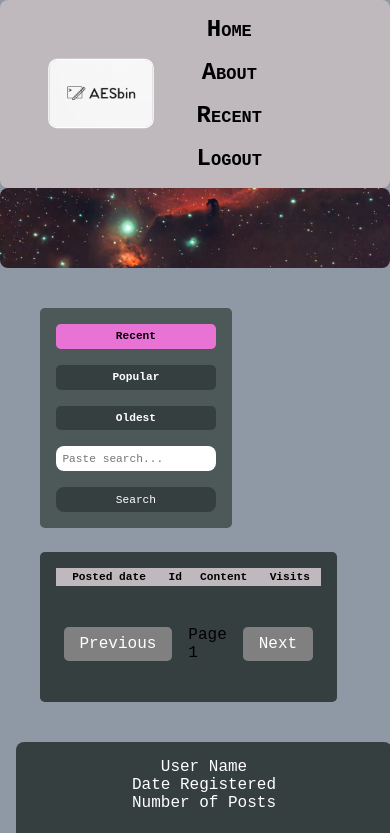
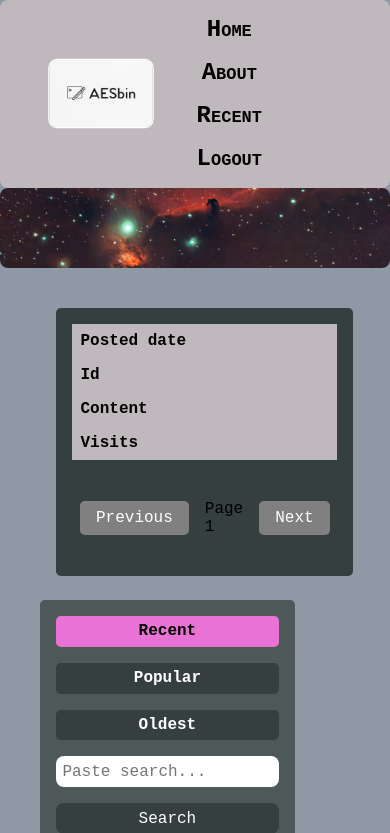
Before and after one commit to winterkami/AESbin, a PHP site: page /dashboard.html in a window 390 px wide. Shown: the top 833 px of the page. Run offline with PHP 8.4, Linux system fonts and the light colour scheme; data that the repository does not hold is empty.

Commit message:
updated responsive table displays in style sheets

```diff
--- a/dashboard.html
+++ b/dashboard.html
@@ -1,5 +1,6 @@
 <!--Aaron Elcheson: 261047851-->
-<!-- dashboard -> private dashboard for users who are logged in-->
+<!-- dashboard -> private dashboard for users who are logged in
+ -->
 
 <!DOCTYPE html>
 <html lang="en">
@@ -11,6 +12,8 @@
     <link rel="stylesheet" href="./animation.css" />
     <link rel="stylesheet" href="./general_styles.css">
 </head>
+
+
 
 
     <body>
@@ -45,7 +48,7 @@
 
         </div>
 
-
+            <!--had a lot of trouble with these flex containers. I'm sorry I really tried. I know this is not working like the recent pastes page-->
 
         <div class="dashboard-box">
 
@@ -66,7 +69,9 @@
 
 
             <main class="main-content">
+
               <div class="paste-search-area">
+
                 <div class="paste-search-buttons">
                   <button class="paste-button active">Recent</button>
                   <!-- buttons for populating the table with pastes - recent, popular, or random  (can remove any as needed)-->
@@ -74,17 +79,20 @@
                   <button class="paste-button">Oldest</button>
                 </div>
 
+
                 <div class="paste-search-bar">
                   <input type="text" placeholder="Paste search..." />
                   <!-- user can search for a paste here -->
                   <button>Search</button>
                 </div>
+
               </div>
 
-              <div class="table-container">
-                <table>
-                  <thead>
-                    <tr>
+              <div class="table-container" style="padding: 1rem; margin: auto; ">
+
+                <table >
+                  <thead >
+                    <tr >
                       <th>Posted date</th>
                       <th>Id</th>
                       <th>Content</th>
@@ -92,7 +100,7 @@
                     </tr>
                   </thead>
 
-                  <tbody>
+                  <tbody >
                     <tr>
                       <td>2024-12-15</td>
                       <td>1</td>
@@ -115,12 +123,14 @@
 
 
 
+
                 </table>
-                <div class="page-buttons" style="padding: 1.5rem;">
+                <div class="page-buttons" style="padding: 1.5rem; ">
                   <button id="prevPage" class="page-button" disabled>Previous</button>
                   <span id="pageNumber">Page 1</span>
                   <button id="nextPage" class="page-button">Next</button>
                 </div>
+
 
 
 <!--
--- a/general_styles.css
+++ b/general_styles.css
@@ -1,10 +1,11 @@
 
 /* aaron elcheson: 261047851
-recent pastes page css -> mostly styling for the responsive elements in the table + same styling as used in landing page */
+general style sheet css -> this was intended to be only the navbar and the footer but it became a general style sheet.
+I really should have kept only one because there is not much difference from the recent paste style sheet. */
 
 * {
 
-    margin: 0;
+    margin: 0; /*  */
     padding: 0;
     box-sizing: border-box;
 
@@ -12,12 +13,6 @@ recent pastes page css -> mostly styling for the responsive elements in the tabl
 }
 
 /* ****************************************************** HEADER AND SITE NAV BAR STYLING USING FLEX BOX ****************************************************************************************************** */
-
-/* body {
-    display: flex;
-    flex-direction: column;
-    min-height: 100vh;
-  } */
 
 
 
@@ -124,7 +119,7 @@ body {
 .picture-box{ /* picture box styling -> stretches to fit like a banner image */
 
    width: 100%;
-   height: 5rem;
+   height: 5rem; /* BANNER IMAGES - not working well in about page */
    object-fit: cover;
 
    border-radius: 0.5rem;
@@ -134,7 +129,7 @@ body {
 
 .sidebar {
 
-    flex: 0 0 250px;
+    flex: 0 0 250px; /* adjusting basis */
     display: flex;
     /* flex: 1; */
     flex-direction: column;
@@ -179,7 +174,7 @@ body {
 
 }
 
- .content-inner {
+ .content-inner { /* another general content box flex container */
 
 
         flex: 1; /* make room on resizing  */
@@ -203,15 +198,17 @@ body {
       }
 
       .text-area-container {
+
         flex: 1;
         display: flex;
+
         flex-direction: column;
         justify-content: center;
         align-items: center;
 
         width: 100%;
 
-        /* max-width: 600px; */
+
         text-align: center;
 
 
@@ -222,15 +219,12 @@ body {
 
         width: 100%;
 
-        /* min-width: 20rem;
-        min-height: 20rem; */
-        /* padding: 2rem; */
+
         border: 0.3rem solid #ccc;
 
         border-radius: 0.5rem;
         font-size: 1rem;
-        /* resize: both;
-        box-sizing: border-box; */
+
         padding-bottom: 10rem;
       }
 
@@ -241,16 +235,16 @@ body {
         display: flex;
         justify-content: center;
         align-items: center;
-        /* flex: 1; */
+
 
         width: 100%;
         margin-top: auto; /* keep footer on bottom */
 
         background-color: #BFB8BD;
 
-        padding: 2rem;
+        padding: 1rem;
         border-radius: 0.5;
-        /* gap: 2rem; */
+        gap: 1.5rem;
         margin-top: 5rem;
 
 
@@ -285,7 +279,7 @@ body {
 
         .footer {
           flex-direction: column;
-          gap: 5px;
+          gap: 1.5rem;
         }
       }
 
@@ -459,10 +453,10 @@ cursor: not-allowed;
 
 .table-container {
 
-/* TRYINGTO add scrollbar for table when screen is mobile */
+flex: 1;
 width: 90%;
 max-width: 90rem;
-height: 400px;
+/* height: 400px;  */
 
 
 border-radius: 0.3rem;
@@ -470,20 +464,22 @@ border-radius: 0.3rem;
 padding: 1rem;
 
 background-color: #363F40;
-order: 2;
+
 margin-right: auto;
-
-
 
 }
 
 table { /* TABLE STYLING STARTS ************************************************************/
 
+
+
+
+flex: 1;
 width: 100%;
 border-collapse: collapse;
 
 background-color: #79838C;
-order: 2;
+
 padding: 1rem;
 margin-right: auto;
 
@@ -494,7 +490,8 @@ margin-right: auto;
 th, td {
 
 
-font-size: 0.9rem;
+ flex: 1;
+font-size: 1rem;
 text-align: center;
 margin-right: auto;
 
@@ -522,11 +519,12 @@ gap: 1rem;
 
 flex-direction: column;
 
+
 }
 
 .paste-button { /* paste buttons should resize */
 
-font-size: 0.7rem;
+font-size: 1rem;
 
 padding: 0.4rem 0.6rem;
 
@@ -535,7 +533,7 @@ padding: 0.4rem 0.6rem;
 .paste-search-bar input,
 .paste-search-bar button {
 
-font-size: 0.7rem;
+font-size: 1rem;
 padding: 0.4rem;
 
 
@@ -544,27 +542,37 @@ padding: 0.4rem;
 
 .table-container { /* table should resize on smaller screens */
 
-/* height: 300px;  */
+
 padding: 1rem;
+flex: 1;
+margin-right: auto;
+gap: 1rem;
 
-margin-right: auto;
-flex: 1;
 
 }
 
 .table{
 
     padding: 1rem;
+    display: flex;
+    flex: 2;
 
+    gap: 1rem;
 
 }
 
 th, td {
 
-font-size: 0.7rem;
+   display: flex;
+    flex: 2;
 
-padding: 0.2rem;
-flex: 1;
+font-size: 1rem;
+text-align: center;
+
+word-wrap: break-word;
+
+padding: 0.3rem;
+
 
 }
 
@@ -576,6 +584,15 @@ th { /* BRAND COLORS */
 
     background-color: #BFB8BD;
     color: black;
+
+
+font-size: 1rem;
+text-align: center;
+
+word-wrap: break-word;
+
+padding: 0.5rem;
+
 
 }
 
@@ -608,7 +625,7 @@ tr:nth-child(odd) {
 
         flex-direction: column;
         align-items: stretch; /* stretches buttons across the box -> might change to make hamburger in nav bar later instead */
-
+        font-size: 1rem;
     }
 
     .paste-search-bar {
@@ -640,4 +657,6 @@ tr:nth-child(odd) {
     }
 
 
+
+
 }
--- a/recent_pastes_v2.html
+++ b/recent_pastes_v2.html
@@ -92,7 +92,7 @@
       </div>
     </main>
 
-    <footer class="footer"></footer>
+    <footer class="footer" style="font-family: 'Courier New', Courier, monospace; font-weight: bold;"> AESbin 2024</footer>
     <script src="recent_script.js"></script>
   </body>
 </html>
```
Also changed, not shown: about.html (+13 -8 lines), recent_pastes_styles.css (+35 -9 lines).
